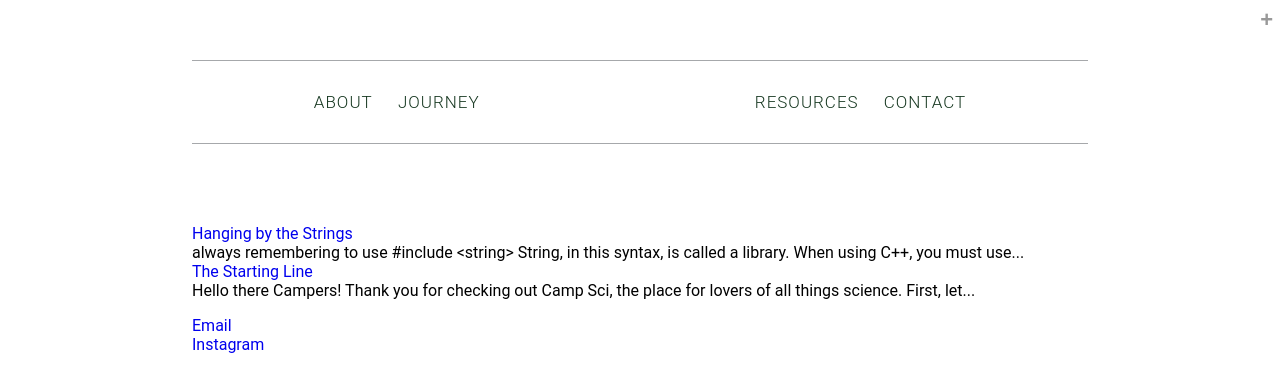
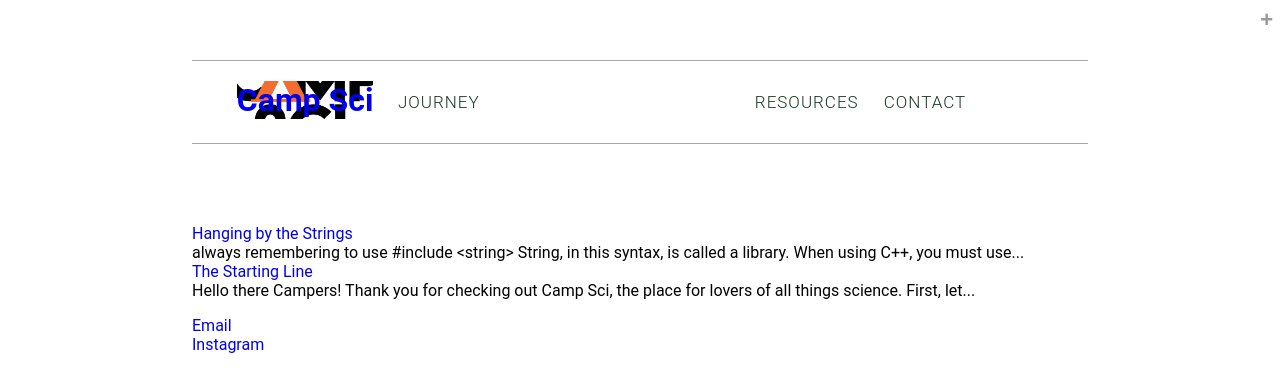
Before and after one commit to campsci/campsci.github.io, a Jekyll site: the page built from home/home.html, in a window 1280 px wide. Shown: the top 392 px of the page. Built offline with Jekyll 4.4.1, drawn with Linux system fonts in a browser that asks for light colours.

Commit message:
Update home.html

```diff
--- a/home/home.html
+++ b/home/home.html
@@ -14,8 +14,9 @@
 	<header class="site-header">
 		<div class="wrap">
 			<div class="title-area">
-				<div class="site-title">
-				</div>
+				<h1 class="site-title">
+					<a href="http://camp-sci.com/home">Camp Sci</a>
+				</h1>
 			</div>
 		</div>
 	 </header>
```
